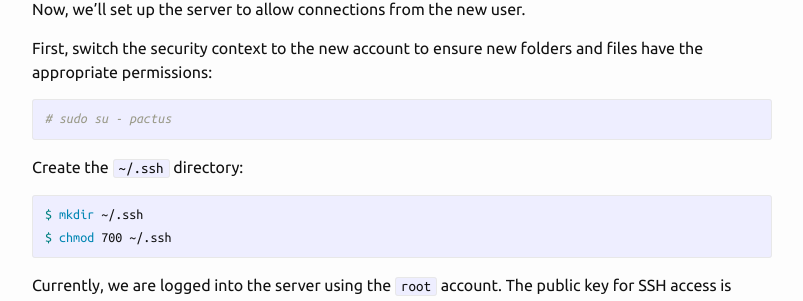
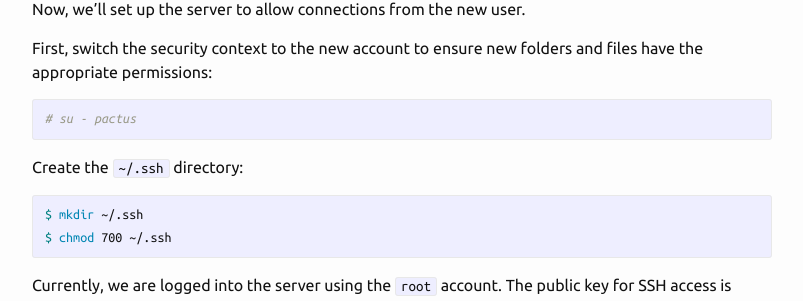
Before and after one commit to b00f/b00f.github.io, a Jekyll site: the page built from docs/_posts/2023-05-21-securing_cloud_server.md, in a window 1280 px wide and 900 px high, scrolled down 1890 px. Shown: the part 149-450 px from the top of the window, without its empty margins (238-1041 px from the left). Built offline with Jekyll 4.4.1, drawn with Linux system fonts in a browser that asks for light colours.

Commit message:
Update 2023-05-21-securing_cloud_server.md

````diff
--- a/docs/_posts/2023-05-21-securing_cloud_server.md
+++ b/docs/_posts/2023-05-21-securing_cloud_server.md
@@ -106,7 +106,7 @@ Now, we'll set up the server to allow connections from the new user.
 First, switch the security context to the new account to ensure new folders and files have the appropriate permissions:
 
 ```bash
-# sudo su - pactus
+# su - pactus
 ```
 
 Create the `~/.ssh` directory:
````
